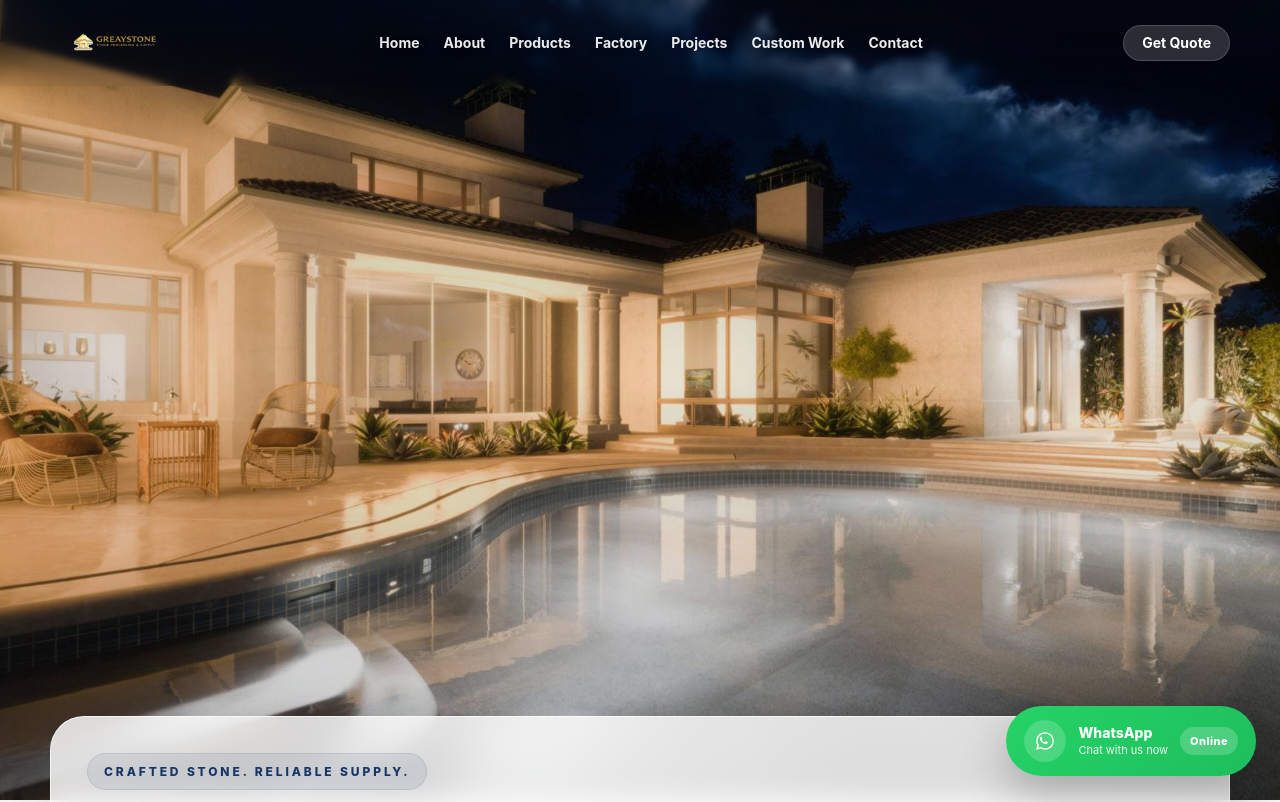
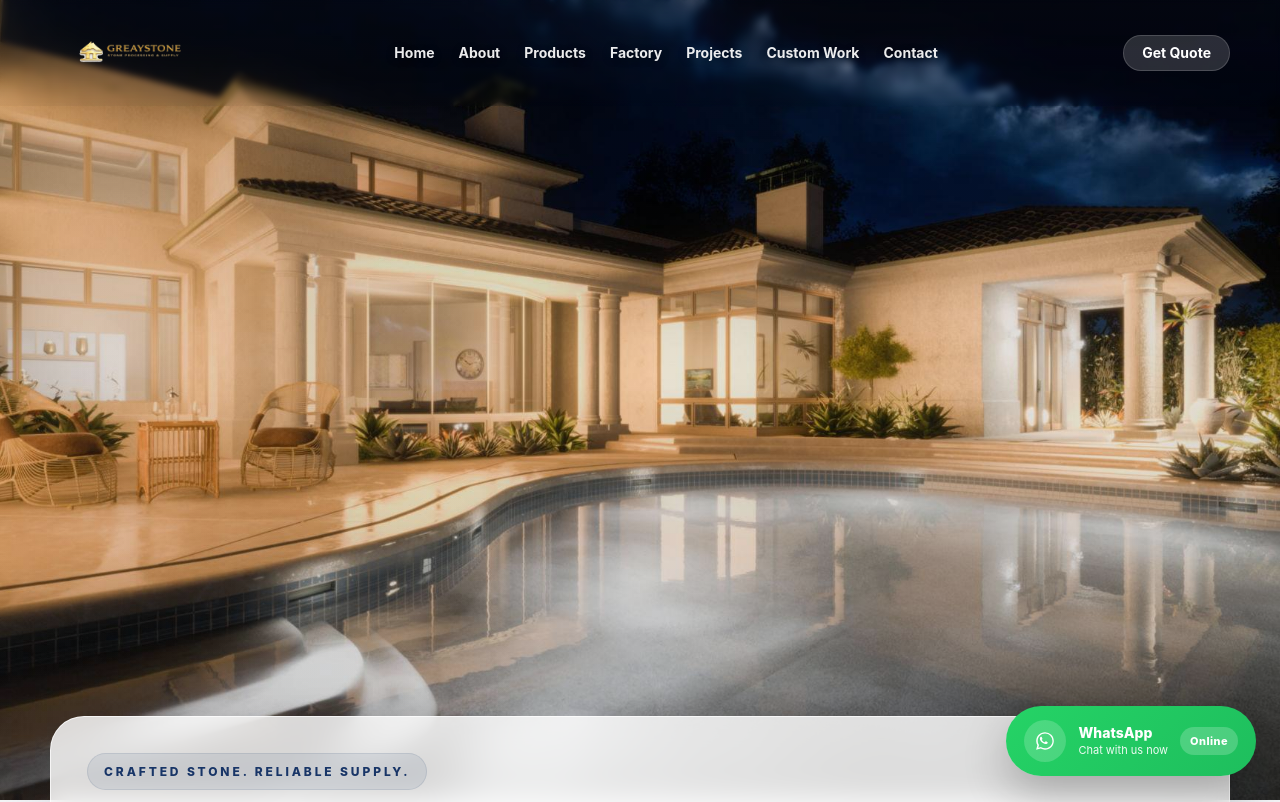
Before and after one commit to sijiu8520-debug/Repository-name-greaystone-website, a React (Vite) app: page / in a window 1280 px wide. Shown: the top 802 px of the page. Built offline with nearby package versions, Linux system fonts and the light colour scheme.

Commit message:
Adjust header and logo dimensions in styles.css

```diff
--- a/src/styles.css
+++ b/src/styles.css
@@ -68,7 +68,7 @@ img {
 }
 
 .header-inner {
-  min-height: 72px;
+  min-height: 86px;
   display: grid;
   grid-template-columns: auto 1fr auto;
   align-items: center;
@@ -82,7 +82,7 @@ img {
 }
 
 .logo-header {
-  height: 86px;
+  height: 106px;
   width: auto;
   object-fit: contain;
   display: block;
```
